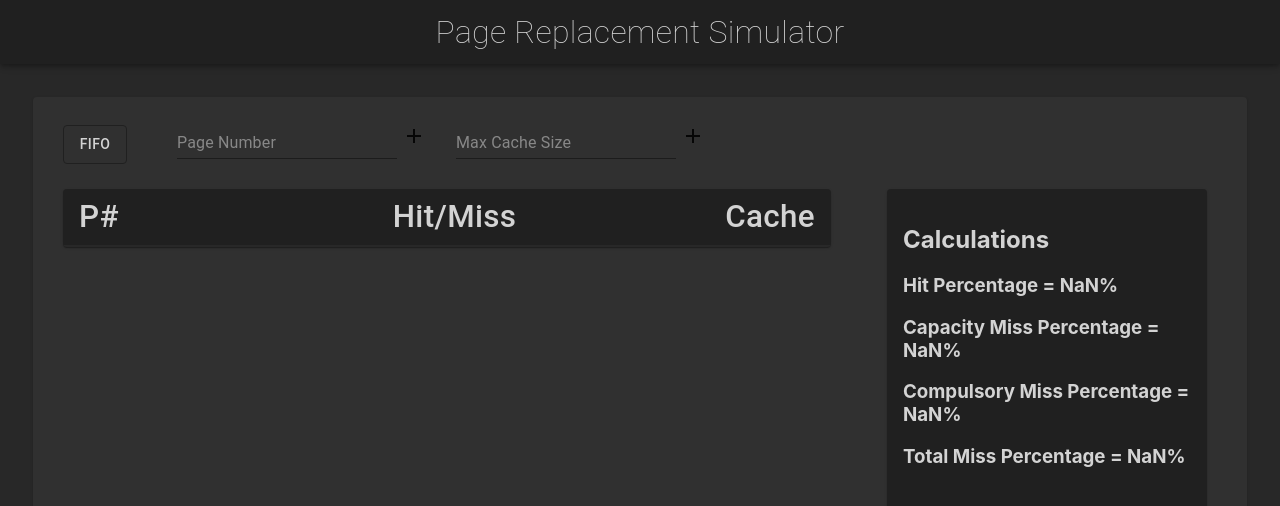
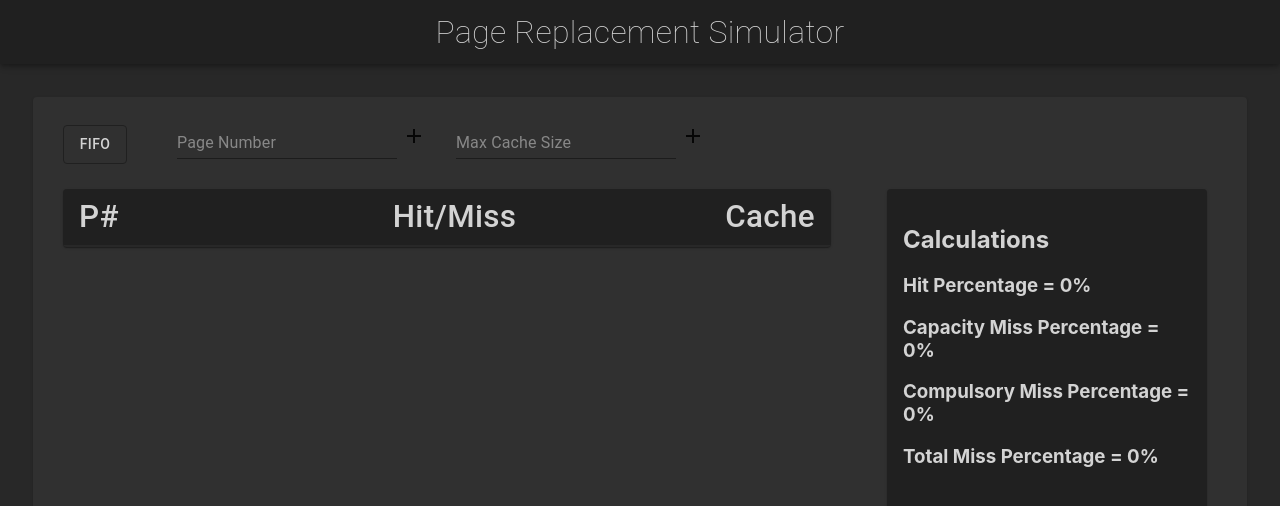
Before and after one commit to jacobabahn/PageReplacementSimulator, a React (Create React App) app in the folder simulator/: page / in a window 1280 px wide. Shown: the top 506 px of the page. Built offline with nearby package versions, Linux system fonts and the light colour scheme.

Commit message:
Input Checking and Calc % fix when there are no values

```diff
--- a/simulator/src/components/Calculations.js
+++ b/simulator/src/components/Calculations.js
@@ -23,10 +23,10 @@ const Calculations = (props) => {
         <Card className={classes.container}>
             <CardContent className="epicFont">
                 <h2>Calculations</h2>
-                <h3>Hit Percentage = {Math.round((props.hits / (props.total)) * 100)}%</h3>
-                <h3>Capacity Miss Percentage = {Math.round((props.capMiss / (props.total)) * 100)}%</h3>
-                <h3>Compulsory Miss Percentage = {Math.round((props.compMiss / (props.total)) * 100)}%</h3>
-                <h3>Total Miss Percentage = {Math.round((props.compMiss + props.capMiss) / (props.total) * 100)}%</h3>
+                <h3>Hit Percentage = {props.total > 0 ? Math.round((props.hits / (props.total)) * 100) : 0}%</h3>
+                <h3>Capacity Miss Percentage = {props.total > 0 ? Math.round((props.capMiss / (props.total)) * 100) : 0}%</h3>
+                <h3>Compulsory Miss Percentage = {props.total > 0 ? Math.round((props.compMiss / (props.total)) * 100) : 0}%</h3>
+                <h3>Total Miss Percentage = {props.total > 0 ? Math.round((props.compMiss + props.capMiss) / (props.total) * 100) : 0}%</h3>
                 {/* <h5>{props.calculations.hits}</h5>
                 <h5>{props.calculations.capMiss}</h5>
                 <h5>{props.calculations.compMiss}</h5> */}
--- a/simulator/src/components/Main.js
+++ b/simulator/src/components/Main.js
@@ -93,7 +93,11 @@ const Main = () => {
     }
 
     const updateRows = () => {
+        if (!Number.isInteger(Number(inputPage)) || !Number.isInteger(Number(inputCacheSize))) {
+            return
+        }
 
+        // console.log(Number.isInteger(Number(inputPage)))
         let newVal = inputPage
         let prevVal = cache[cache.length - 1]
         let temp = []
```
